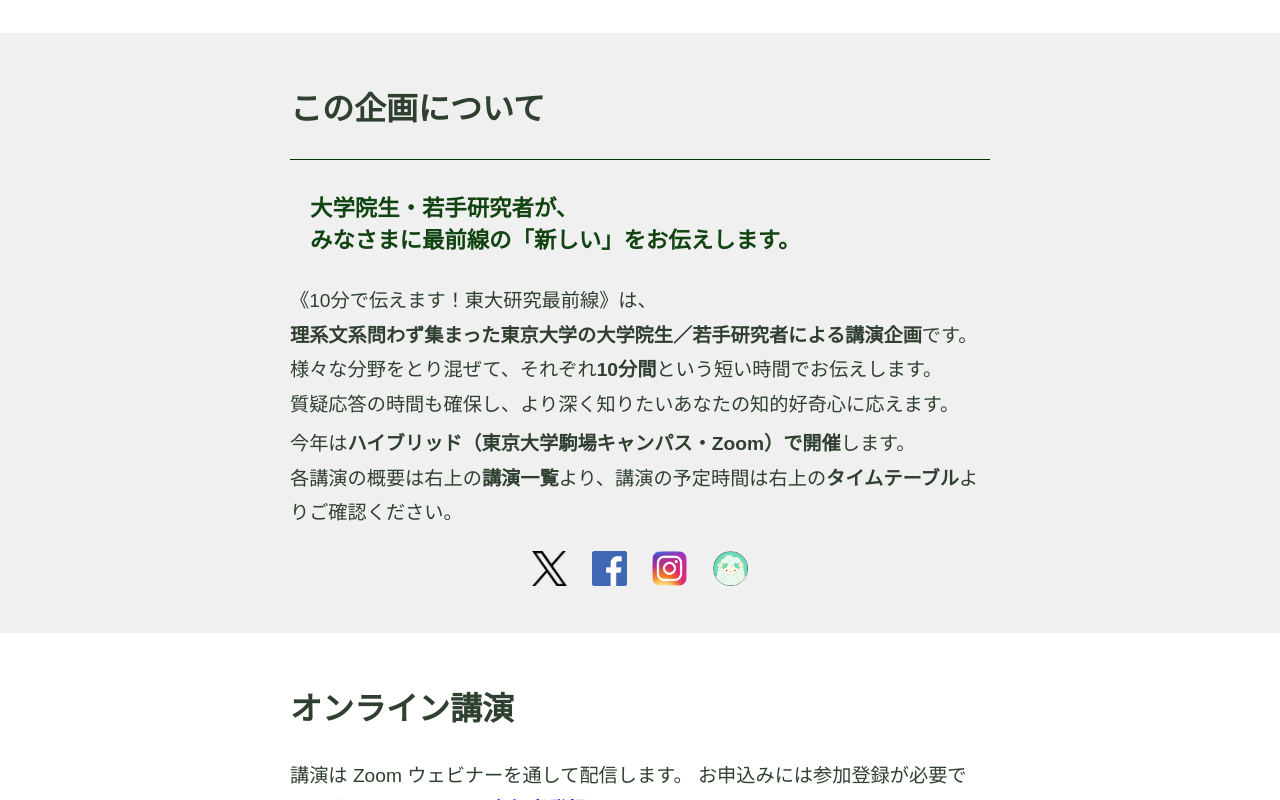
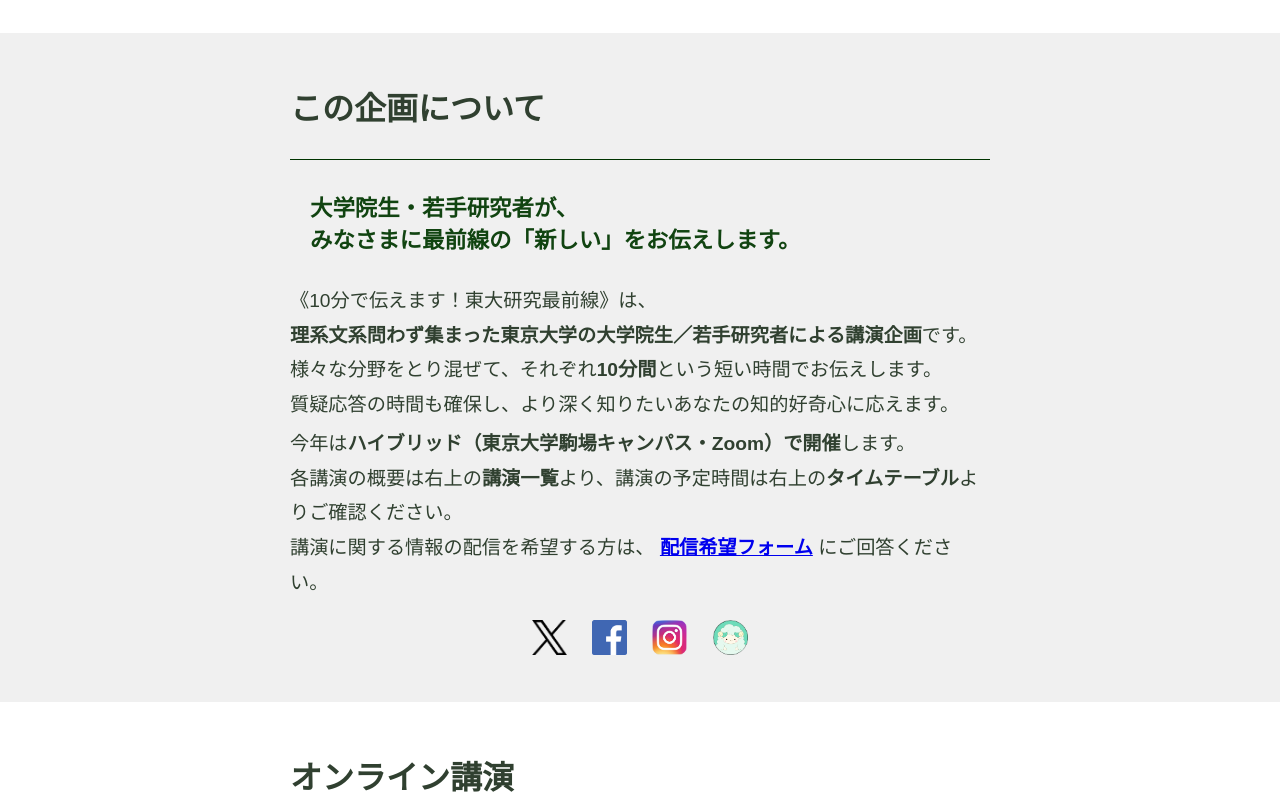
Before and after one commit to ut-10min/kf76, a plain HTML site: page index.html in a window 1280 px wide. Shown: the part 457-1257 px from the top of the page. Drawn offline with nearby package versions, Linux system fonts and the light colour scheme.

Commit message:
配信希望フォームを追加

```diff
--- a/index.html
+++ b/index.html
@@ -78,6 +78,9 @@
             <p>
                 今年は<b>ハイブリッド（東京大学駒場キャンパス・Zoom）で開催</b>します。<br>
                 各講演の概要は右上の<b>講演一覧</b>より、講演の予定時間は右上の<b>タイムテーブル</b>よりご確認ください。<br>
+                講演に関する情報の配信を希望する方は、
+                <b><a href="https://forms.gle/G6cRqaXvZD9eYeik9" target="_blank">配信希望フォーム</a></b>
+                にご回答ください。<br>
             </p>
             <p class="center" id="socialicons">
                 <a href="https://twitter.com/ut10min" target="_blank">
```
